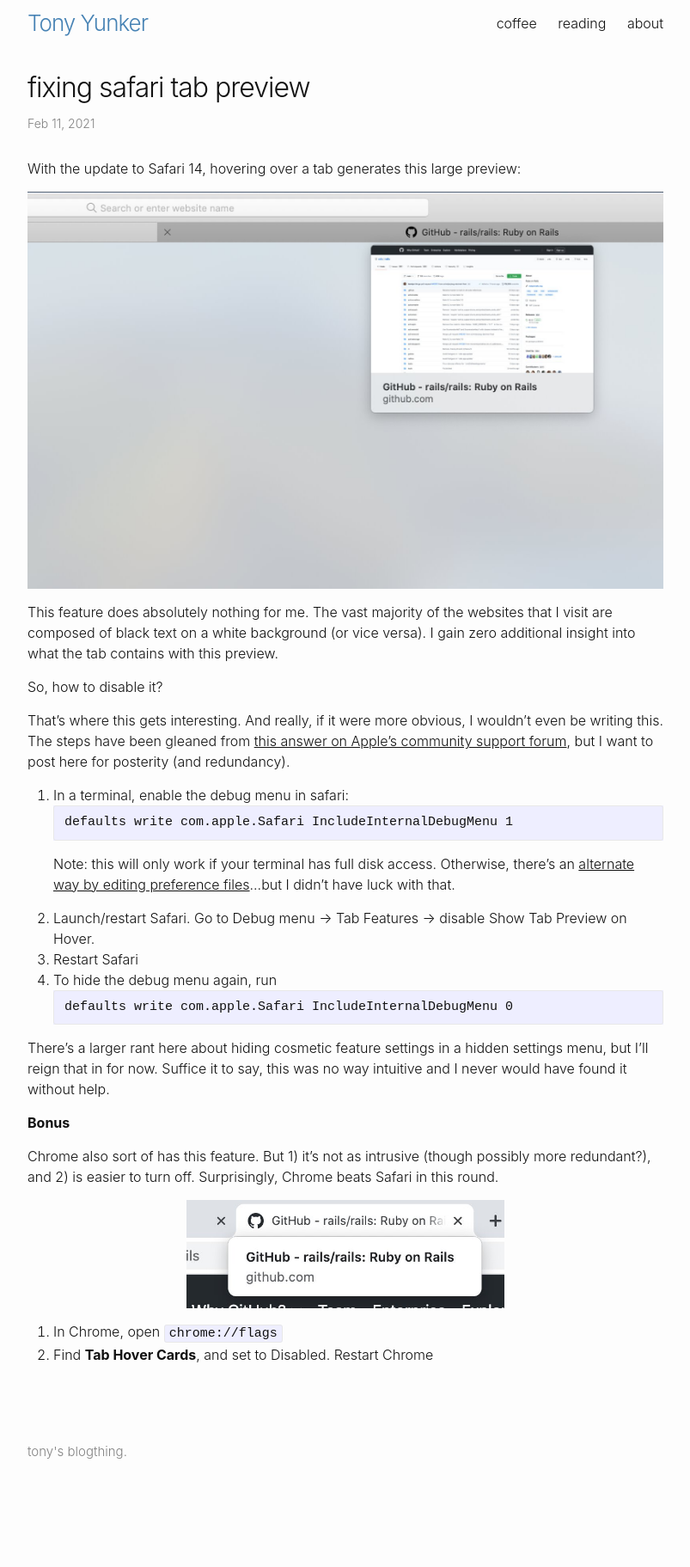
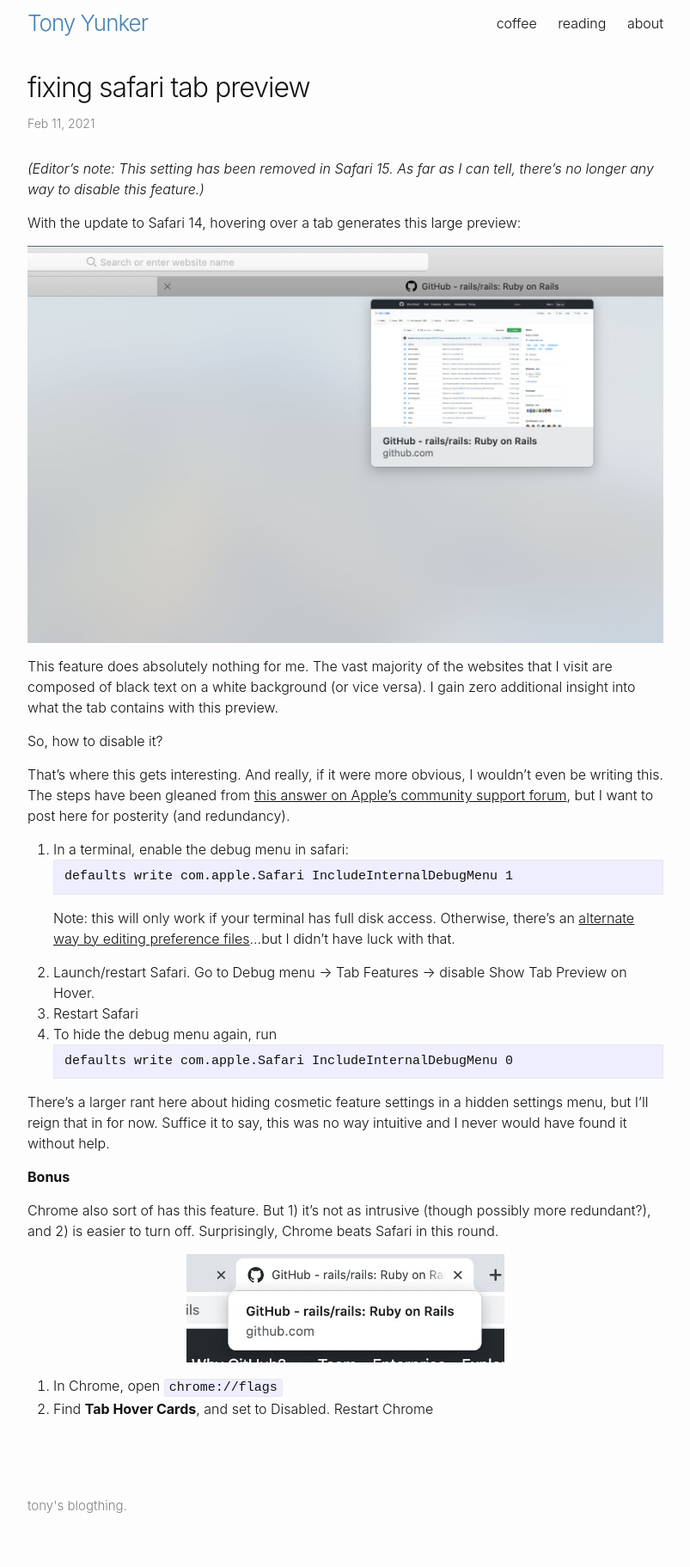
Before and after one commit to ayunker/ayunker.github.io, a Jekyll site: the page built from _posts/2021-02-11-safari-tab-preview.md, in a window 1280 px wide. Shown: the whole page at 86% size, without its empty margins (238-1041 px from the left). Built offline with Jekyll 4.4.1, drawn with Linux system fonts in a browser that asks for light colours; before the commit the page ends 1760 px from its top, so only the background shows below that.

Commit message:
Add update to Safari Preview post

```diff
--- a/_posts/2021-02-11-safari-tab-preview.md
+++ b/_posts/2021-02-11-safari-tab-preview.md
@@ -3,6 +3,9 @@
 title: fixing safari tab preview
 date: 2021-02-11
 ---
+
+*(Editor's note: This setting has been removed in Safari 15. As far as I can
+tell, there's no longer any way to disable this feature.)*
 
 With the update to Safari 14, hovering over a tab generates this large preview:
 
```
